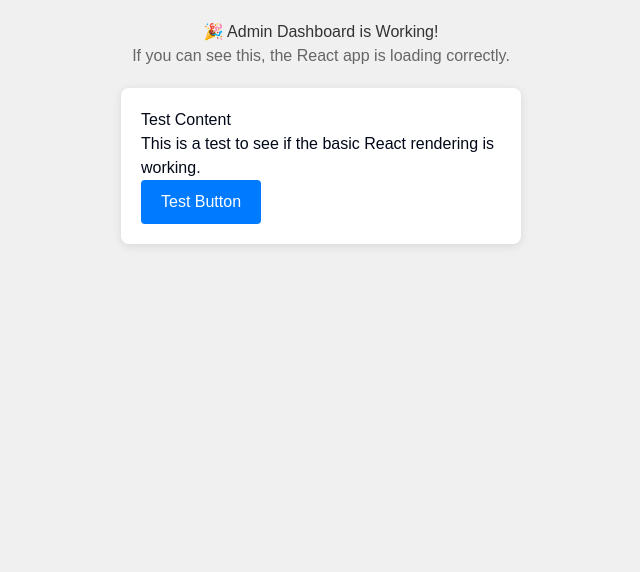
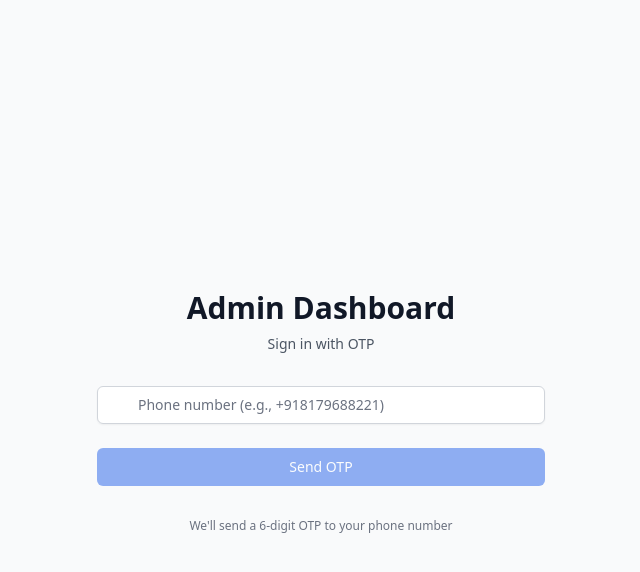
Before and after one commit to suriekke/shopeasy2, a React (Create React App) app in the folder admin-dashboard/: page /orders in a window 1280 px wide. Shown: the top 572 px of the page, without its empty margins (319-959 px from the left). Built offline with nearby package versions, Linux system fonts and the light colour scheme.

Commit message:
Add OTP login page to test component loading

```diff
--- a/admin-dashboard/src/App.tsx
+++ b/admin-dashboard/src/App.tsx
@@ -1,6 +1,25 @@
-import React from 'react';
+import React, { useState } from 'react';
+import OTPLoginPage from './pages/OTPLoginPage';
+
+interface UserData {
+  phone_number: string;
+  verified: boolean;
+}
 
 function App() {
+  const [isLoggedIn, setIsLoggedIn] = useState(false);
+  const [userData, setUserData] = useState<UserData | null>(null);
+
+  const handleLoginSuccess = (userData: UserData) => {
+    setUserData(userData);
+    setIsLoggedIn(true);
+  };
+
+  if (!isLoggedIn) {
+    return <OTPLoginPage onSuccess={handleLoginSuccess} />;
+  }
+
+  // Simple dashboard after login
   return (
     <div style={{
       padding: '20px',
@@ -9,10 +28,10 @@ function App() {
       minHeight: '100vh'
     }}>
       <h1 style={{ color: '#333', textAlign: 'center' }}>
-        🎉 Admin Dashboard is Working!
+        🎉 Login Successful!
       </h1>
       <p style={{ textAlign: 'center', color: '#666' }}>
-        If you can see this, the React app is loading correctly.
+        Welcome, {userData?.phone_number}!
       </p>
       <div style={{
         margin: '20px auto',
@@ -22,20 +41,23 @@ function App() {
         maxWidth: '400px',
         boxShadow: '0 2px 10px rgba(0,0,0,0.1)'
       }}>
-        <h2>Test Content</h2>
-        <p>This is a test to see if the basic React rendering is working.</p>
+        <h2>Simple Dashboard</h2>
+        <p>This is a basic dashboard after login.</p>
         <button
           style={{
-            backgroundColor: '#007bff',
+            backgroundColor: '#dc3545',
             color: 'white',
             border: 'none',
             padding: '10px 20px',
             borderRadius: '4px',
             cursor: 'pointer'
           }}
-          onClick={() => alert('Button click works!')}
+          onClick={() => {
+            setIsLoggedIn(false);
+            setUserData(null);
+          }}
         >
-          Test Button
+          Logout
         </button>
       </div>
     </div>
```
Also changed, not shown: 7 other files (tests, documents, lock files or other folders).
